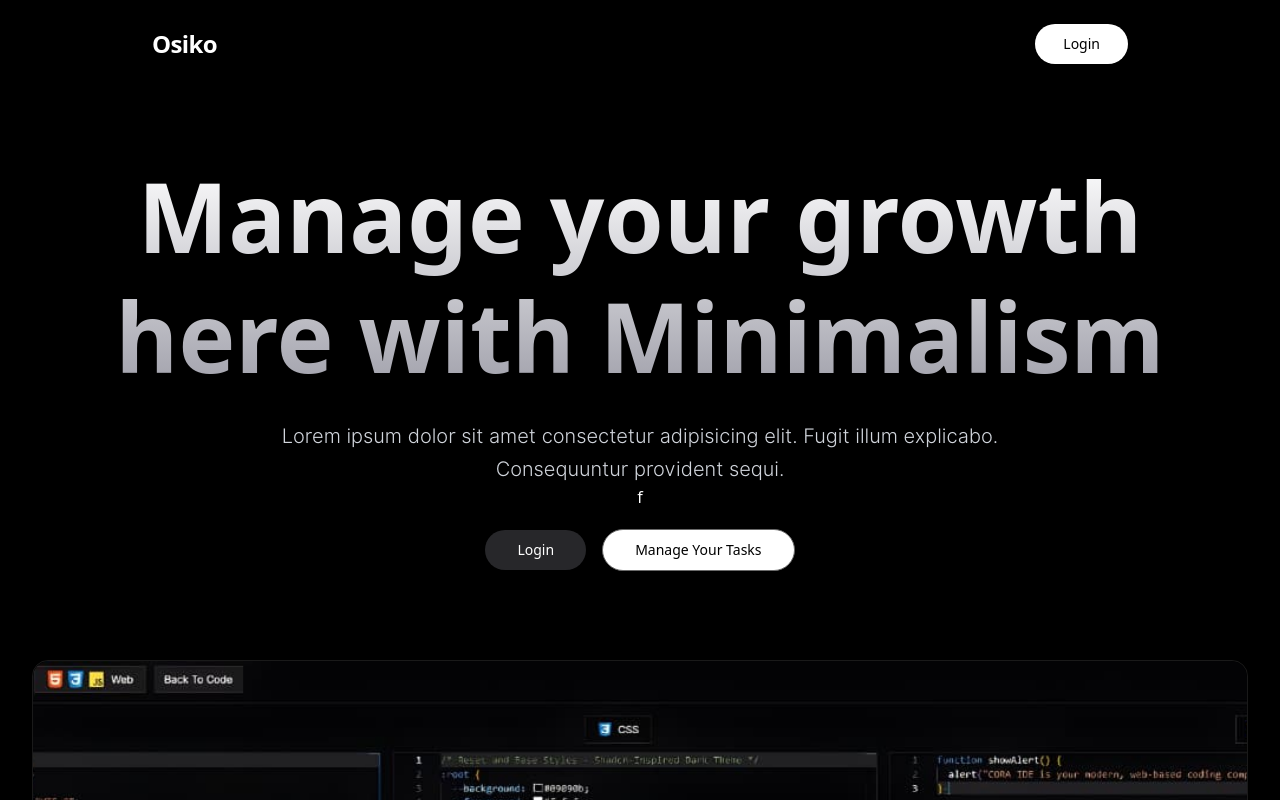
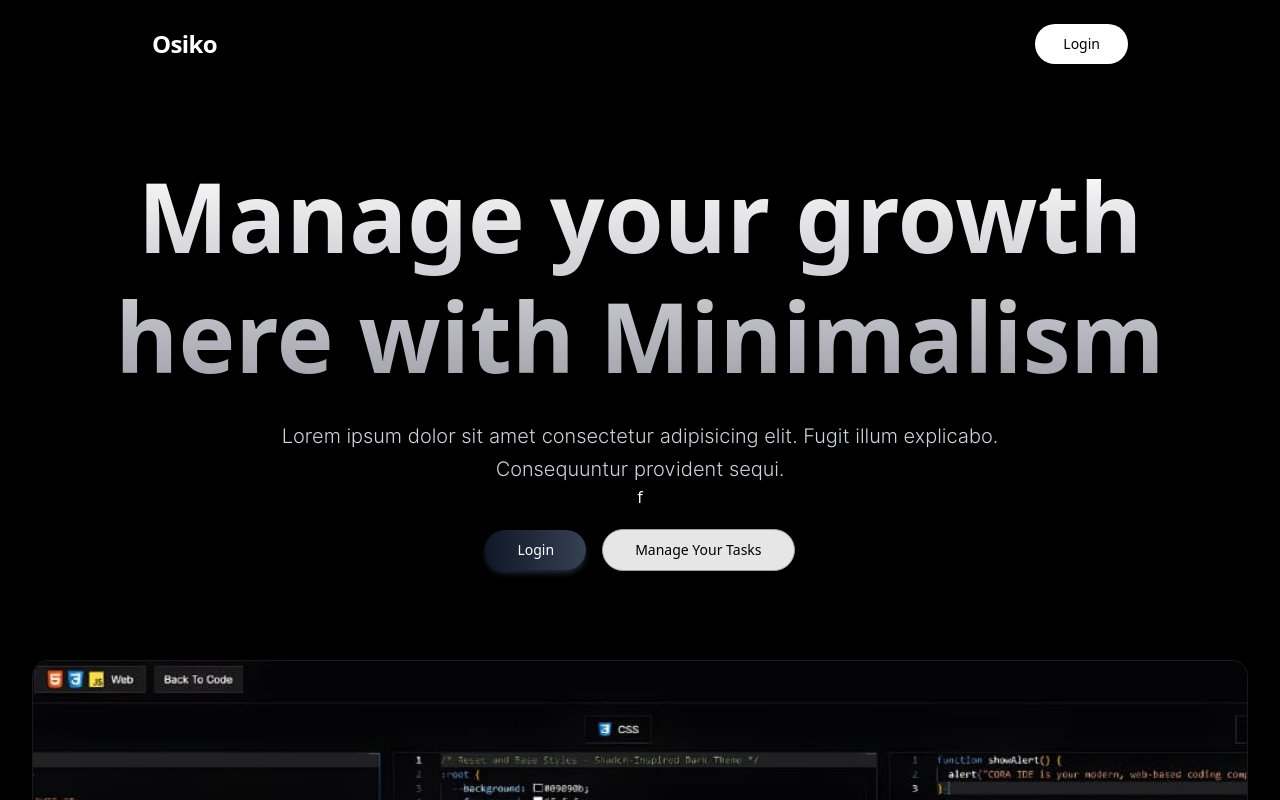
Before and after one commit to SaqibFarhanProgrammer/Doable-Task-Manager, a React (Vite) app: page / in a window 1280 px wide. Shown: the top 800 px of the page. Built offline with nearby package versions, Linux system fonts and the light colour scheme.

Commit message:
add files

```diff
--- a/src/sections/Home.tsx
+++ b/src/sections/Home.tsx
@@ -4,8 +4,6 @@ import { Link } from "react-router-dom";
 export default function Home() {
   return (
     <div className="relative h-[80vh] w-full overflow-hidden text-white">
-
-
       {/* Content Layer */}
       <div className="relative z-10 flex flex-col items-center">
         <Navbar />
@@ -24,12 +22,15 @@ export default function Home() {
           f
           <div className="mt-5 flex gap-4 justify-center items-center">
             <Link to="/login">
-              <MainButton text="Login" classname="bg-zinc-800 text-white" />
+              <MainButton
+                text="Login"
+                classname="bg-gradient-to-r from-gray-900 to-gray-700 text-white hover:from-gray-700 hover:to-gray-900 transition-all duration-300 shadow-md shadow-gray-800"
+              />
             </Link>
             <Link to="/work">
               <MainButton
-                classname="bg-white hover:bg-black hover:text-white text-black border border-[#6a6a6a]"
                 text="Manage Your Tasks"
+                classname="bg-white/90 text-black border border-gray-400 hover:bg-gray-100 hover:text-black hover:shadow-md hover:shadow-white/20 transition-all duration-300"
               />
             </Link>
           </div>
```
